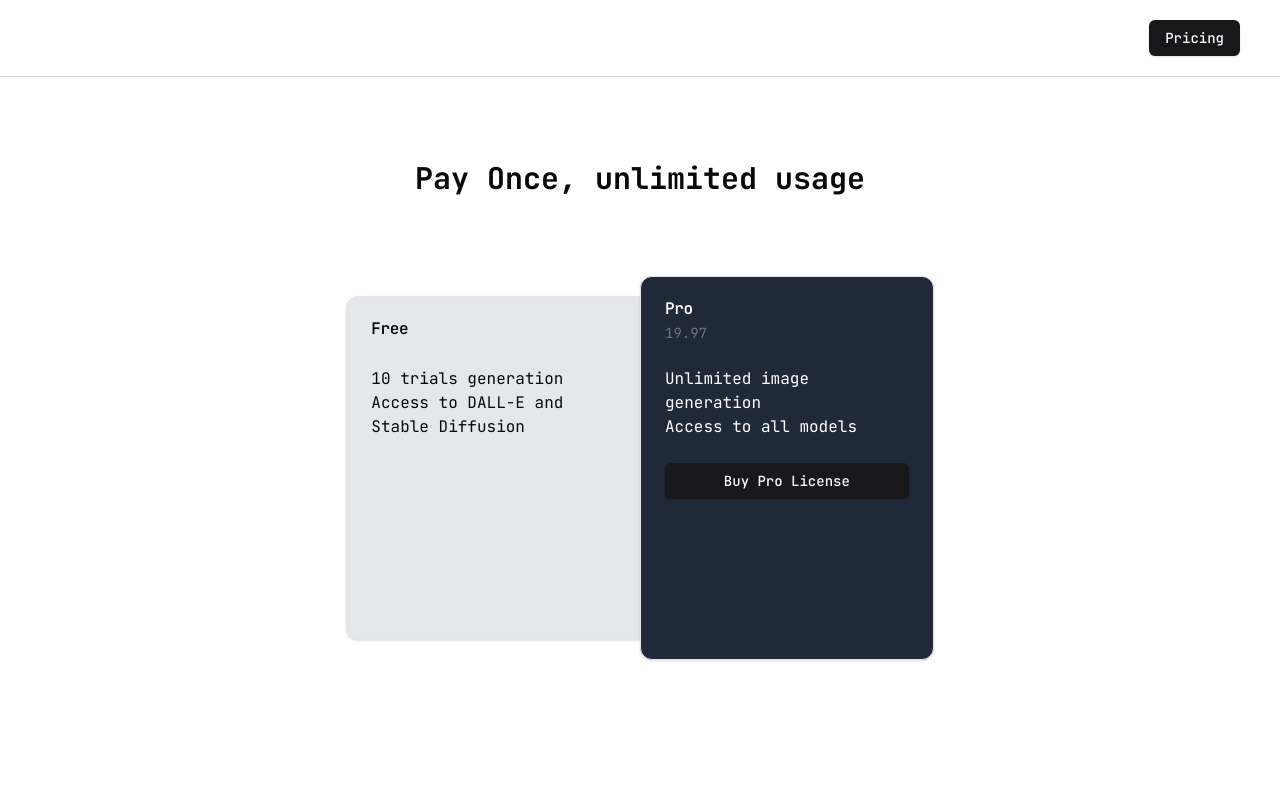
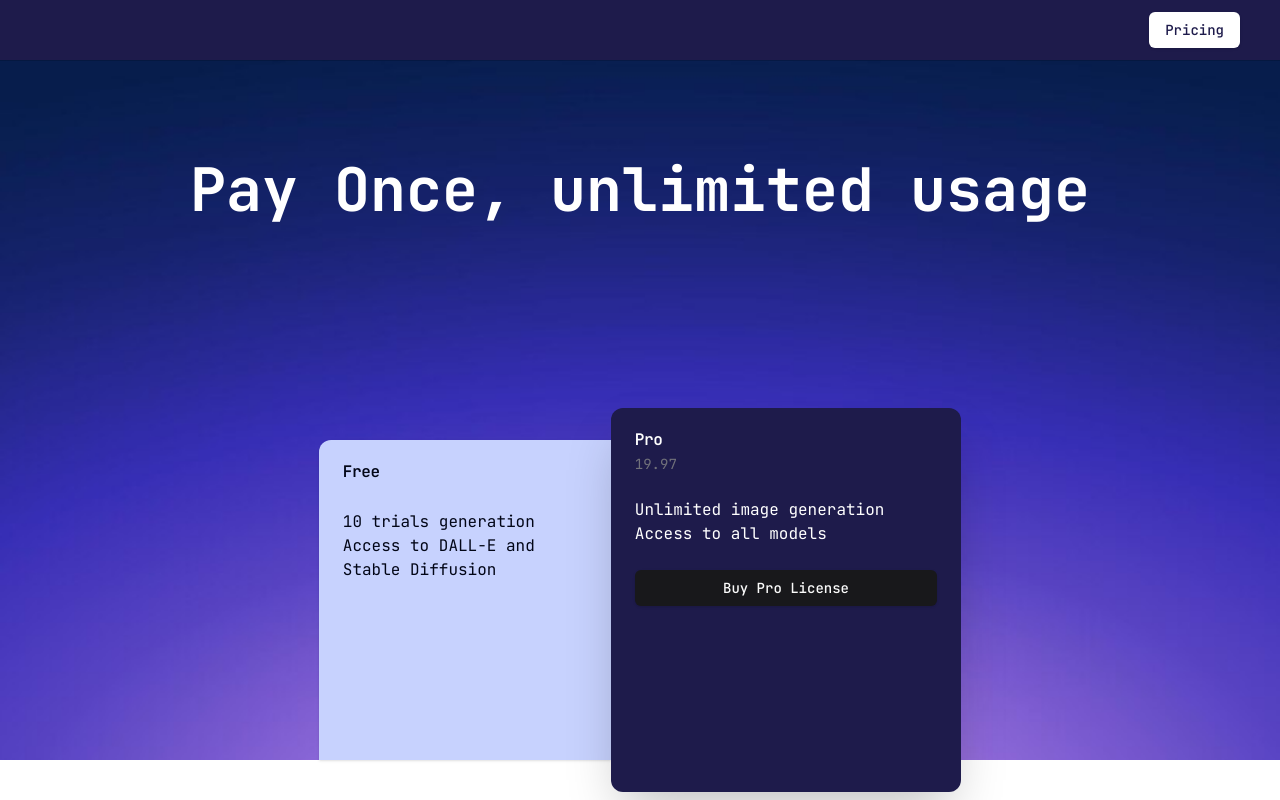
Before and after one commit to lng5143/imaginehub, a Next.js app: page /pricing in a window 1280 px wide. Shown: the top 800 px of the page. Built offline with nearby package versions, Linux system fonts and the light colour scheme; no server answers.

Commit message:
navbar + pricing page structure

```diff
--- a/app/(home)/layout.js
+++ b/app/(home)/layout.js
@@ -1,12 +1,12 @@
 import CTASection from "@/components/landing-page/cta-section";
-import HomeNavBar from "../_component/home-nav-bar";
 import FooterSection from "@/components/landing-page/footer";
+import NavBar from "../_component/nav-bar";
 
 
 export default function HomeLayout({ children }) {
   return (
     <div className="relative">
-      <HomeNavBar />
+      <NavBar />
       {children}
       <CTASection />
       <FooterSection />
--- a/app/(home)/pricing/page.js
+++ b/app/(home)/pricing/page.js
@@ -4,27 +4,32 @@ import { Button } from "@/components/ui/button"
 
 export default function PricingPage() {
   return (
-    <div className="flex flex-col gap-20 py-40 items-center">
-        <h1 className="text-3xl font-bold">Pay Once, unlimited usage</h1>
-        <div className="flex justify-center">
-            <div className="py-5 w-5/12 h-96">
+    <div>
+        <div className="flex relative flex-col gap-20 pt-40 items-center bg-[url('/pricing-bg.jpg')] bg-cover bg-center bg-no-repeat">
+            <h1 className="text-6xl h-[600px] font-bold text-white">Pay Once, unlimited usage</h1>
+            <div className="flex absolute -bottom-8 items-center justify-center">
+                <div className="w-5/12 h-80">
                     <PricingCard
                         title={PRICING_PLANS.free.title}
                         price={PRICING_PLANS.free.price}
                         features={PRICING_PLANS.free.features}
-                    className="bg-gray-200 rounded-r-none w-full h-full"
+                        className="bg-indigo-200 text-slate-950 rounded-none rounded-tl-xl w-full h-full border-none"
                     />
                 </div>
-            <div className="w-5/12 h-96">
+                <div className="w-6/12 h-96">
                     <PricingCard
                         title={PRICING_PLANS.pro.title}
                         price={PRICING_PLANS.pro.price}
                         features={PRICING_PLANS.pro.features}
-                    className=" bg-gray-800 text-white w-full h-full"
+                        className=" bg-indigo-950 text-white w-full h-full border-none shadow-2xl"
                         cta={<Button className="w-full">Buy Pro License</Button>}
                     />
                 </div>
             </div>
         </div>
+        <div className="h-[600px] bg-white">
+
+        </div>
+    </div>
   )
 }
--- /dev/null
+++ b/app/_component/hero-nav-bar.js
@@ -0,0 +1,12 @@
+import { Button } from "@/components/ui/button";
+import Link from "next/link";
+
+export default function HeroNavBar() {
+  return (
+    <div className="w-full px-10 py-3 fixed top-0 left-0 flex justify-end bg-transparent z-10 backdrop-blur-sm border-b border-slate-950/20">
+      <Button className="bg-indigo-950 text-white">
+          <Link href="/pricing">Pricing</Link>
+      </Button>
+    </div>
+  );
+}
--- a/app/_component/home-nav-bar.js
+++ /dev/null
@@ -1,12 +0,0 @@
-import { Button } from "@/components/ui/button";
-import Link from "next/link";
-
-export default function HomeNavBar() {
-  return (
-    <div className="w-full px-10 py-5 fixed top-0 left-0 flex justify-end bg-white z-10 bg-opacity-50 backdrop-blur-sm border-b border-gray-300">
-      <Button className="">
-          <Link href="/pricing">Pricing</Link>
-      </Button>
-    </div>
-  );
-}
--- /dev/null
+++ b/app/_component/nav-bar.js
@@ -0,0 +1,12 @@
+import { Button } from "@/components/ui/button";
+import Link from "next/link";
+
+export default function NavBar() {
+  return (
+    <div className="w-full px-10 py-3 fixed top-0 left-0 flex justify-end bg-indigo-950 z-10 backdrop-blur-sm">
+      <Button className="bg-white text-indigo-950">
+          <Link href="/pricing">Pricing</Link>
+      </Button>
+    </div>
+  );
+}
--- a/app/_component/pricing-card.js
+++ b/app/_component/pricing-card.js
@@ -1,5 +1,4 @@
 import { Card, CardContent, CardHeader, CardTitle, CardDescription, CardFooter } from "@/components/ui/card";
-import { cva } from "class-variance-authority";
 
 export default function PricingCard({ title, price, features, cta, ...props}) {
 
--- a/app/layout.js
+++ b/app/layout.js
@@ -3,6 +3,7 @@ import "./globals.css";
 import { SessionProvider } from "next-auth/react";
 import { auth } from "@/auth";
 import { Toaster } from "sonner";
+import HeroNavBar from "./_component/hero-nav-bar";
 
 const jetbrainsMono = JetBrains_Mono({
   subsets: ["latin"]
@@ -20,6 +21,7 @@ export default async function RootLayout({ children }) {
     <SessionProvider session={session}>
       <html lang="en">
         <body className={`${jetbrainsMono.className} h-screen flex flex-col`}>
+          <HeroNavBar />
           {children}
           <Toaster />
         </body>
--- a/components/landing-page/hero.js
+++ b/components/landing-page/hero.js
@@ -2,7 +2,7 @@ import CTAButton from "./cta-button";
 
 export default function HeroSection() {
     return (
-        <div className="flex flex-col items-center gap-10 px-32 py-20">
+        <div className="flex flex-col items-center gap-10 px-32 py-20 bg-[url('/hero-bg.jpg')] bg-cover bg-center bg-no-repeat">
             <h1 className="text-4xl font-bold">Lorem ipsum dolor sit amet</h1>
             <p>Lorem ipsum dolor sit amet, consectetur adipiscing elit. Sed ut purus eget sapien. Sed ut purus eget sapien.</p>
             <CTAButton />
```
Also changed, not shown: public/hero-bg.jpg (added), public/pricing-bg.jpg (added). Lines whose indentation alone changed are shown as unchanged.
